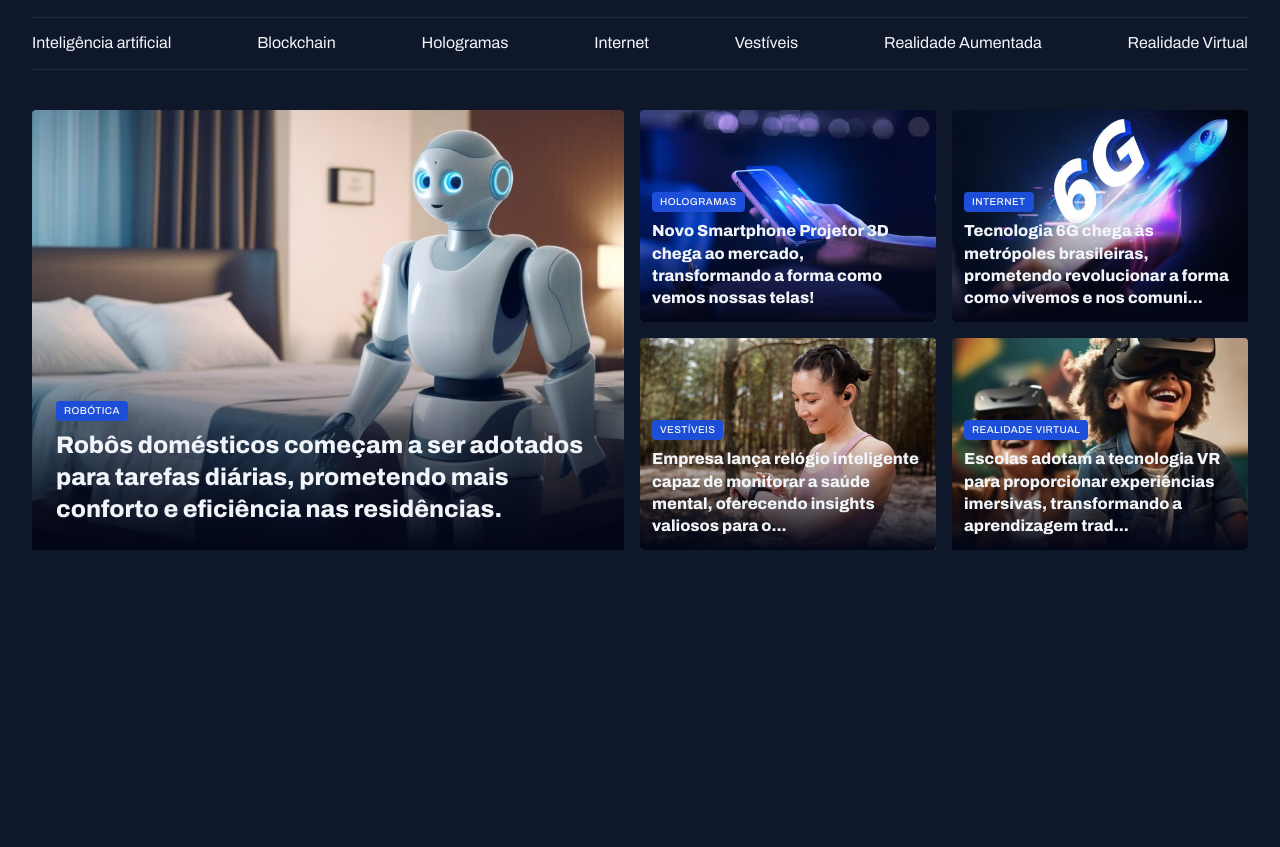
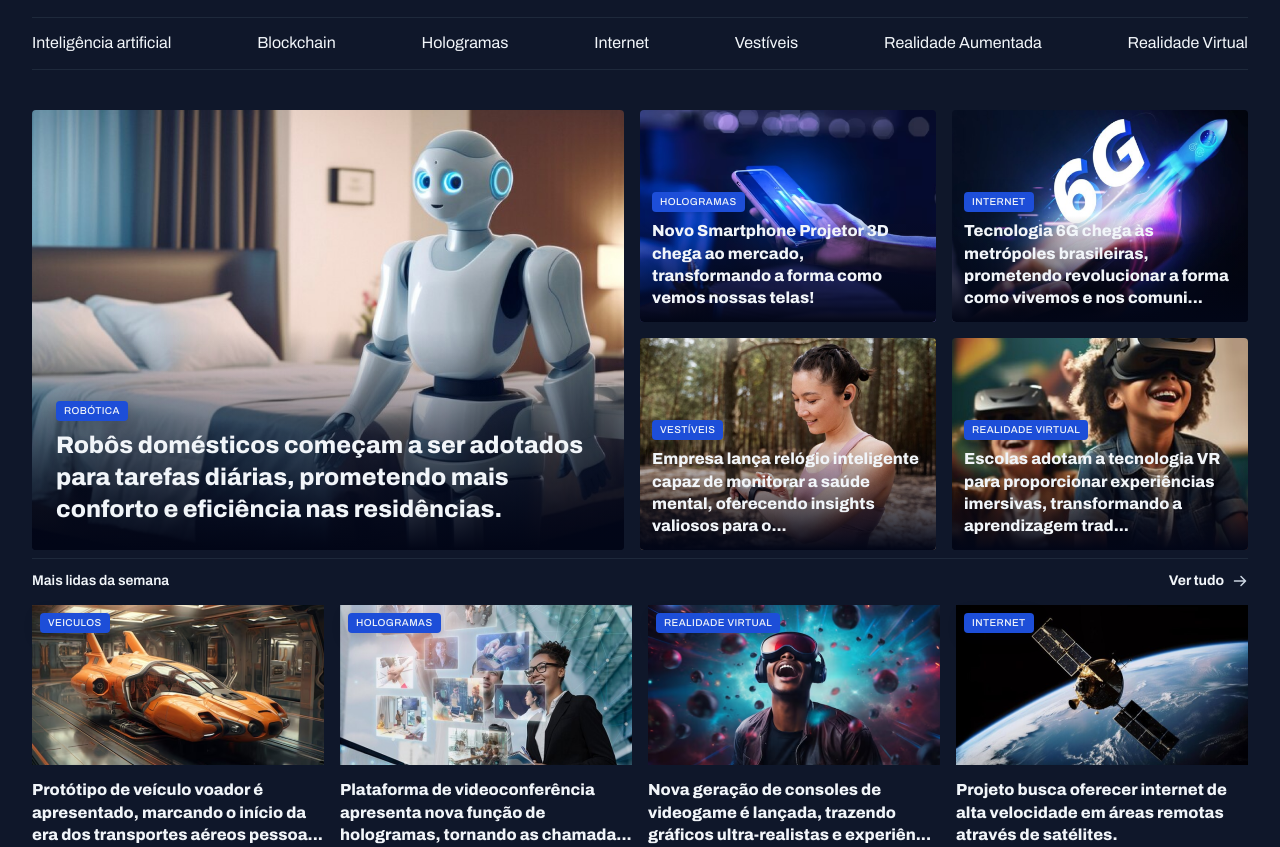
Before and after one commit to fellipesnoww/mba-web-fundamental-news-portal, a plain HTML site: page index.html in a window 1280 px wide. Shown: the part 45-892 px from the top of the page. Before the commit the page ends 800 px from the top, so only its background shows below. Drawn offline with Linux system fonts and the light colour scheme.

Commit message:
feature: created the most read section of the week

```diff
--- a/index.html
+++ b/index.html
@@ -87,6 +87,39 @@
                 </figure>
             </div>
         </section>
+
+        <section id="weekly">
+            <header class="grid grid-flow-col">
+                <h3>Mais lidas da semana</h3>
+                <a class="grid grid-flow-col" href="">
+                    <strong>Ver tudo</strong>
+                    <span></span>
+                </a>
+            </header>
+
+            <div class="grid gap-16">
+                <figure>
+                    <span class="content-tag">veiculos</span>
+                    <img src="assets/images/Image 06.png" alt="Protótipo de veículo voador é apresentado, marcando o início da era dos transportes aéreos pessoais.">
+                    <p>Protótipo de veículo voador é apresentado, marcando o início da era dos transportes aéreos pessoa...</p>
+                </figure>
+                <figure>
+                    <span class="content-tag">hologramas</span>
+                    <img src="assets/images/Image 07.png" alt="Plataforma de videoconferência apresenta nova função de hologramas, tornando as chamadas virtuais mais realistas e envolventes.">
+                    <p>Plataforma de videoconferência apresenta nova função de hologramas, tornando as chamada...</p>
+                </figure>
+                <figure>
+                    <span class="content-tag">realidade virtual</span>
+                    <img src="assets/images/Image 08.png" alt="Nova geração de consoles de videogame é lançada, trazendo gráficos ultra-realistas e experiências de jogo totalmente envolventes.">
+                    <p>Nova geração de consoles de videogame é lançada, trazendo gráficos ultra-realistas e experiên...</p>
+                </figure>
+                <figure>
+                    <span class="content-tag">internet</span>
+                    <img src="assets/images/Image 09.png" alt="Nova geração de consoles de videogame é lançada, trazendo gráficos ultra-realistas e experiências de jogo totalmente envolventes.">
+                    <p>Projeto busca oferecer internet de alta velocidade em áreas remotas através de satélites.</p>
+                </figure>
+            </div>
+        </section>
     </main>
 </body>
 </html>
--- a/styles/global.css
+++ b/styles/global.css
@@ -53,6 +53,7 @@ img {
 
 main {
     margin-top: 40px;
+    gap: 8px;
 }
 
 .content-tag {
--- a/styles/section.css
+++ b/styles/section.css
@@ -1,3 +1,25 @@
+section header{
+    border-top: 1px solid var(--stroke-color);
+    padding-block: 12px 14px;
+    font: var(--text-span);
+
+    a {
+        justify-self: end;
+        align-items: center;
+        gap: 8px;
+
+        span {
+            background-image: url('../assets/icons/ArrowRight.svg');
+            width: 16px;
+            height: 16px;
+        }
+
+        &:hover span {
+            background-image: url('../assets/icons/ArrowRight-hover.svg');
+        }
+    }
+}
+
 #featured {
     img {
         height: 100%;
@@ -36,3 +58,30 @@
         }
     }
 }
+
+#weekly {
+    &>div {
+        grid-template-columns: repeat(4, 292px);
+    }
+
+    img {
+        height: 160px;
+        object-fit: cover;
+    }
+
+    figure {
+        position: relative;
+
+        .content-tag {
+            position: absolute;
+            top: 8px;
+            left: 8px;
+        }
+
+        p {
+            margin-top: 8px;
+            font-weight: 800;
+        }
+    }
+
+}
```
